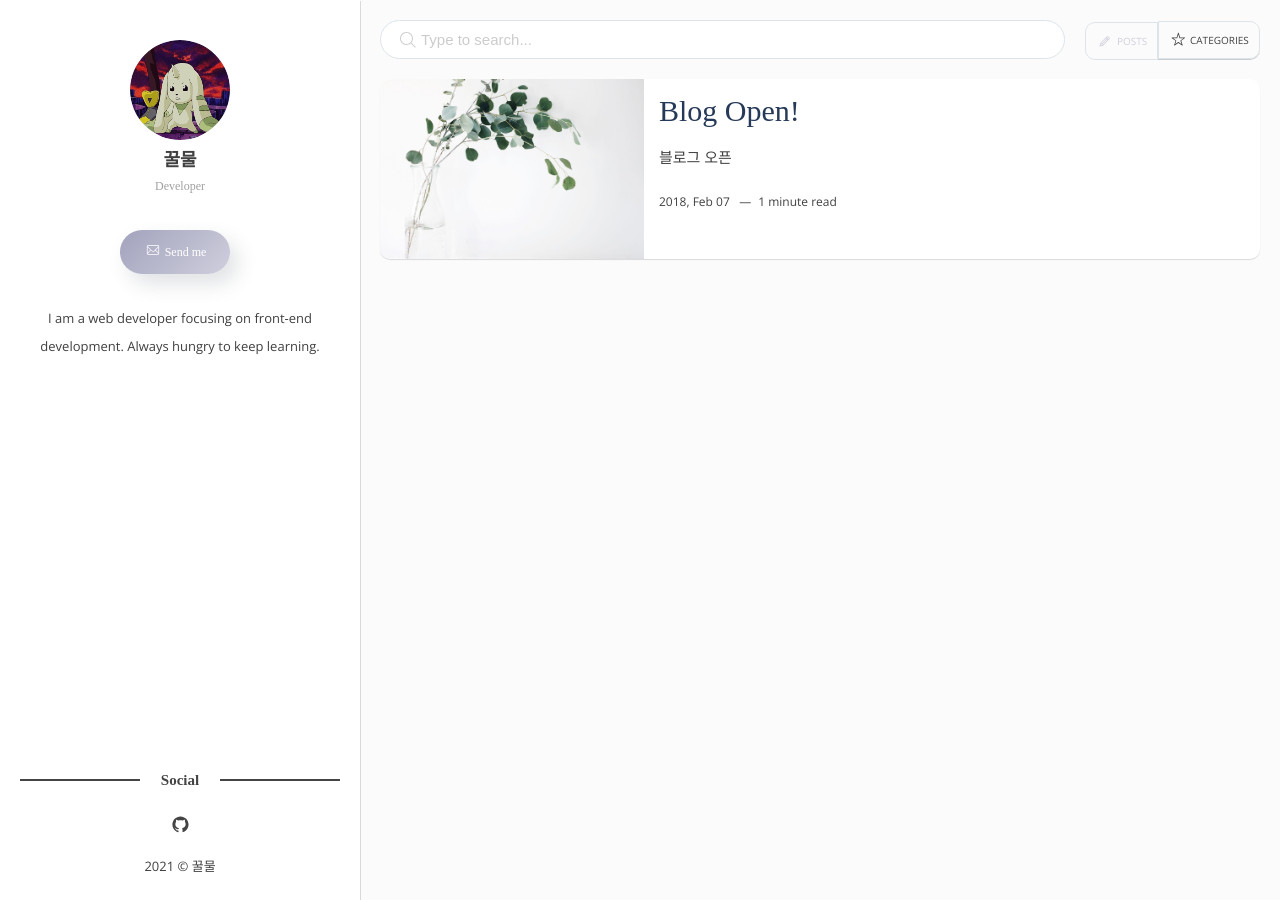
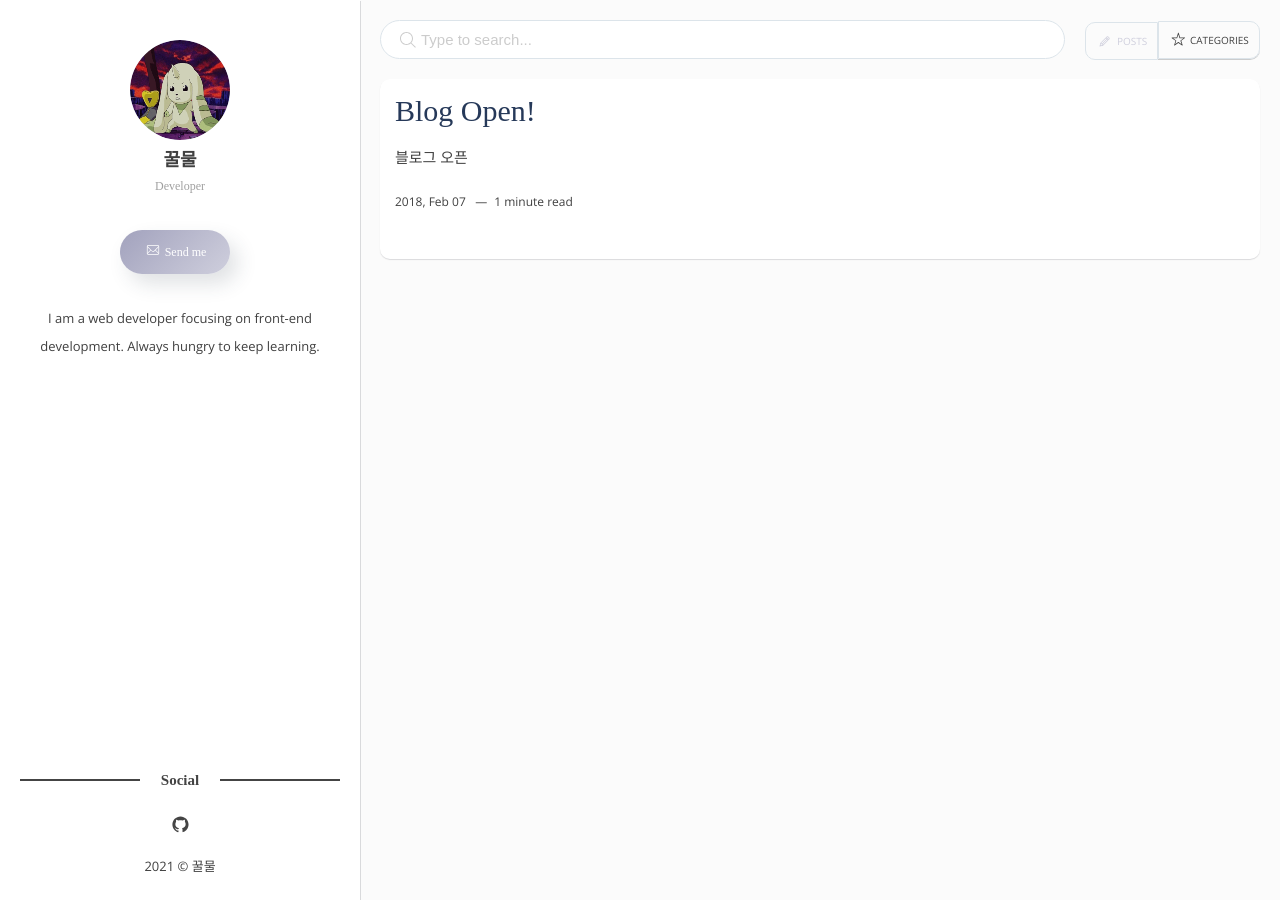
Before and after one commit to JiHongKim15/JiHongKim15.github.io, a Jekyll site: the page built from index.html, in a window 1280 px wide. Built offline with Jekyll 4.4.1, drawn with Linux system fonts in a browser that asks for light colours; some web fonts are replaced; the list of posts is cut into pages by our own code.

Commit message:
blog image test

```diff
--- a/_posts/2018-02-07-does-minimalism-help-in-a-career.markdown
+++ b/_posts/2018-02-07-does-minimalism-help-in-a-career.markdown
@@ -1,7 +1,6 @@
 ---
 layout: post
 title: Blog Open!
-image: 2.jpg
 date: 2018-02-07 17:58:18 +0200
 tags: [workflow, minimalism]
 categories: Main
```
